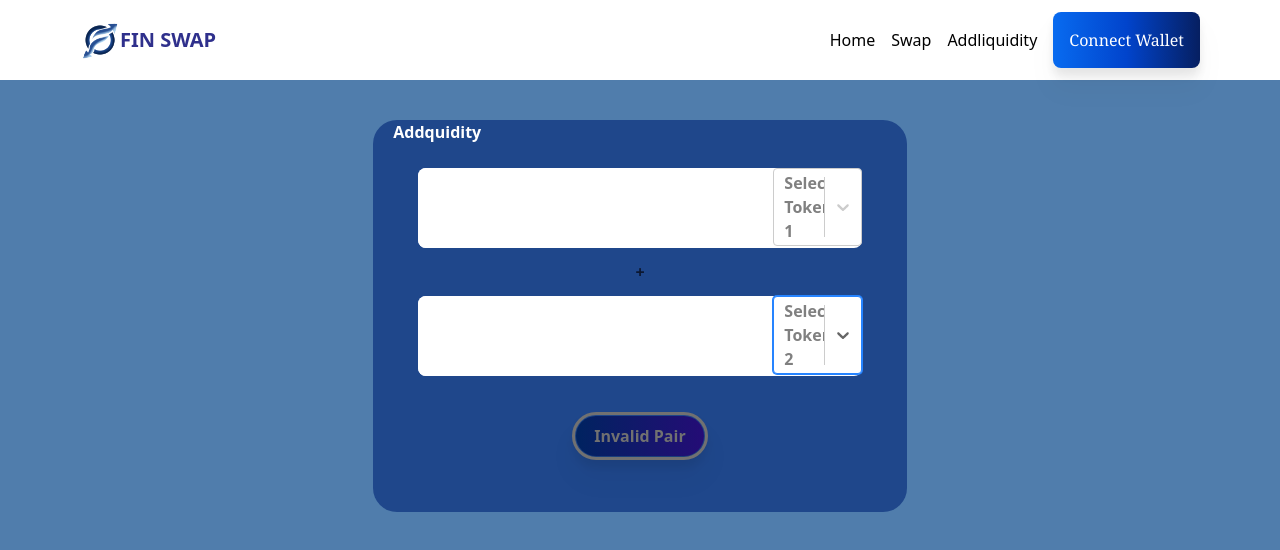
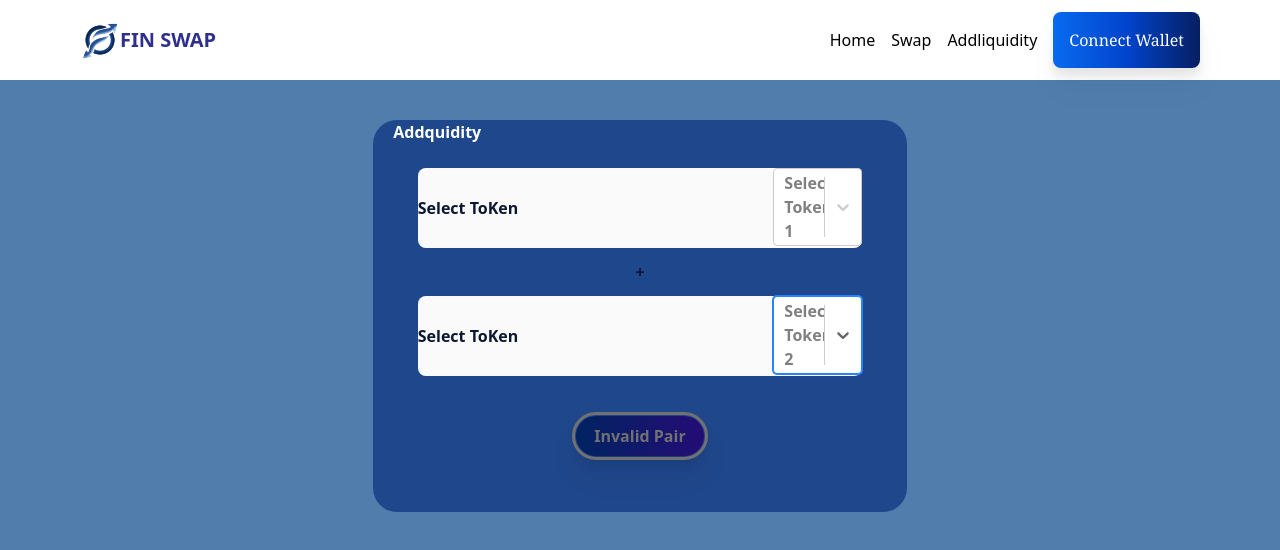
Before and after one commit to Neostis/pancakeswap-Fin-workshop, a Next.js app: page /addliquidity in a window 1280 px wide. Shown: the top 550 px of the page. Built offline with nearby package versions, Linux system fonts and the light colour scheme.

Commit message:
lock number inputnoob makmak

```diff
--- a/pages/addliquidity.tsx
+++ b/pages/addliquidity.tsx
@@ -244,11 +244,29 @@ export default function AddliquidityModule({
             <div className="flex-column w-auto grid">
               <div className="bg-textwhite rounded-lg w-10/12 justify-self-center">
                 <div className="grid grid-cols-5 text-textblack ">
+                  {token1 ? (
+
                     <input
                       className="col-span-4 h-20  rounded-lg "
+                      type="number"
                       value={amountADesired}
-                    onChange={(e) => setAmountADesired(e.target.value)}
+                      onChange={(e) => (Number(e.target.value) > Number(balanceOfToken1) ? (balanceOfToken1) : (setAmountADesired(e.target.value)))}
                     ></input>
+
+                  )
+
+                    : (
+
+
+                      <input
+                        className="col-span-4 h-20  rounded-lg "
+                        value={"Select ToKen"}
+                        disabled
+                        onChange={0}
+                      ></input>
+                    )
+
+                  }
 
                   <div className="grid grid-cols-6 col-span-1">
                     {/* {here} */}
@@ -274,12 +292,29 @@ export default function AddliquidityModule({
 
               <div className="bg-textwhite rounded-lg w-10/12 justify-self-center">
                 <div className="grid grid-cols-5 text-textblack ">
+                  {token2 ? (
+
                     <input
                       className="col-span-4 h-20  rounded-lg "
+                      type="number"
                       value={amountBDesired}
-                    onChange={(e) => setAmountBDesired(e.target.value)}
+                      onChange={(e) => (Number(e.target.value) > Number(balanceOfToken2) ? (balanceOfToken2) : (setAmountBDesired(e.target.value)))}
                     ></input>
 
+                  )
+
+                    : (
+
+
+                      <input
+                        className="col-span-4 h-20  rounded-lg "
+                        value={"Select ToKen"}
+                        disabled
+                        onChange={0}
+                      ></input>
+                    )
+
+                  }
                   <div className="grid grid-cols-6 col-span-1">
                     <Select
                       defaultValue={token2}
@@ -357,8 +392,20 @@ text-textinvalid outline outline-offset-1 outline-textinvalid drop-shadow-xl"
         </div>
       </div>
       <div className="py-10"></div>
+
+      <div className='flex-column'>
+        <div>
           {balanceOfToken1}
+        </div>
+        <div>
           {balanceOfToken2}
+        </div>
+        <div>
+          {amountADesired}
+        </div>
+
+        {amountBDesired}
+      </div>
       <div className="py-10"></div>
       <div className="py-10"></div>
       <div className="py-10"></div>
```
Lines whose indentation alone changed are shown as unchanged.
